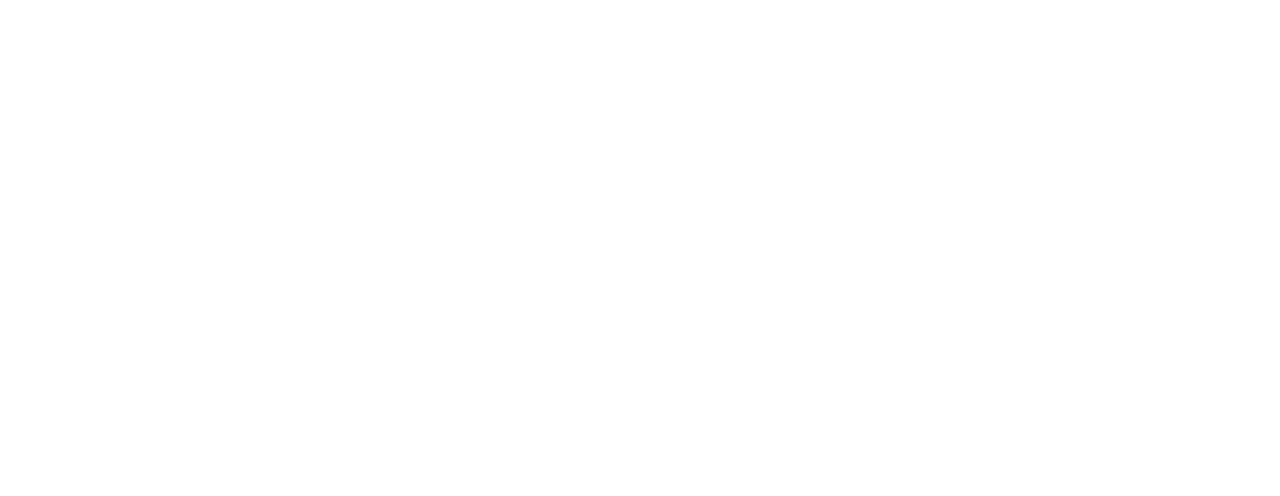
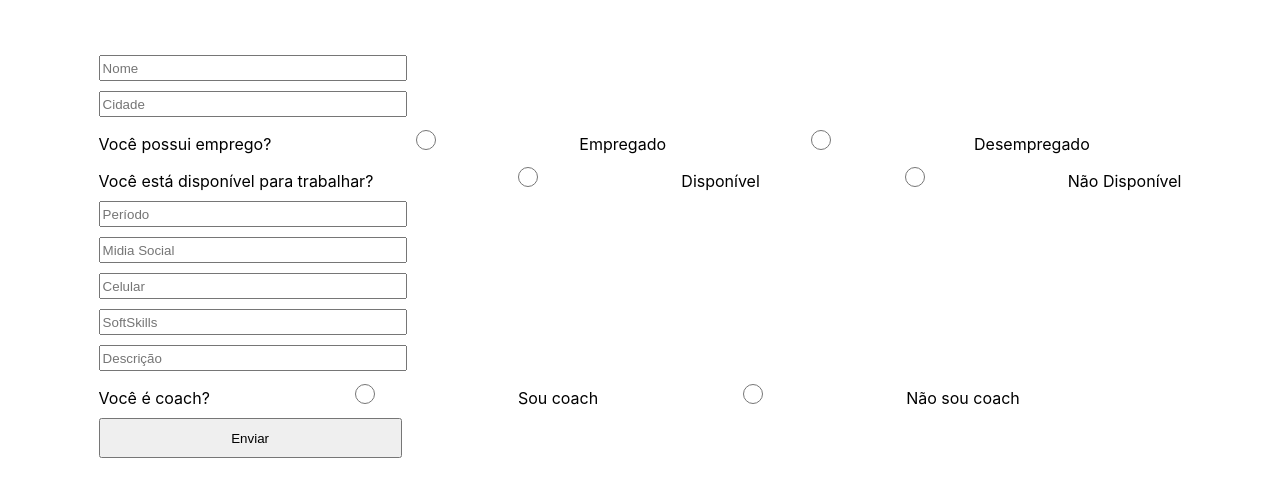
Before and after one commit to arv1983/Projeto-Panelinha-Colegio, a React (Create React App) app: page /users/dev in a window 1280 px wide. Shown: the top 496 px of the page. Built offline with nearby package versions, Linux system fonts and the light colour scheme.

Commit message:
fix: (Login && UserProvider)

```diff
--- a/src/components/Login/index.js
+++ b/src/components/Login/index.js
@@ -7,7 +7,7 @@
 import { User } from "../../providers/UserProvider";
 
 const Login = () => {
-  const { setId } = User();
+  const { setId, loggedUser } = User();
 
   const history = useHistory();
 
@@ -23,7 +23,8 @@
           JSON.stringify(response.data.accessToken)
         );
         setId(jwt_decode(localStorage.getItem("token")).sub);
-        history.push("/users");
+        loggedUser.type === "pf" && history.push("/users/dev");
+        loggedUser.type === "pj" && history.push("/users/comp");
       })
       .catch((e) => {
         console.log(e);
--- a/src/components/UpProfileDev/index.js
+++ b/src/components/UpProfileDev/index.js
@@ -18,25 +18,15 @@
   });
 
   const schema = yup.object().shape({
-    name: yup.string().max(40).required(),
-    city: yup.string().max(20).required(),
-    have_job: yup
-      .boolean("The value must be boolean")
-      .required("Required field")
-      .nullable(),
-    avaliable_job: yup
-      .boolean("The value must be boolean")
-      .required("Required field")
-      .nullable(),
+    city: yup.string().max(20),
+    have_job: yup.boolean("The value must be boolean").nullable(),
+    avaliable_job: yup.boolean("The value must be boolean").nullable(),
     quarter: yup.string().max(1),
     social_medias: yup.string().max(25),
-    cellPhone: yup.string().max(12).required(),
+    cellPhone: yup.string().max(12),
     softSkills: yup.string(),
-    description: yup.string().max(400).required(),
-    is_coach: yup
-      .boolean("The value must be boolean")
-      .required("Required field")
-      .nullable(),
+    description: yup.string().max(400),
+    is_coach: yup.boolean("The value must be boolean").nullable(),
   });
 
   const {
@@ -75,17 +65,29 @@
 
           <div>
             <span>Você possui emprego?</span>
-            <input {...register("have_job")} type="radio" value="true" />
+            <input {...register("have_job")} type="radio" value="Empregado" />
             <label>Empregado</label>
-            <input {...register("have_job")} type="radio" value="false" />
+            <input
+              {...register("have_job")}
+              type="radio"
+              value="Desempregado"
+            />
             <label>Desempregado</label>
           </div>
 
           <div>
             <span>Você está disponível para trabalhar?</span>
-            <input {...register("avaliable_job")} type="radio" value="true" />
+            <input
+              {...register("avaliable_job")}
+              type="radio"
+              value="Disponivel"
+            />
             <label>Disponível</label>
-            <input {...register("avaliable_job")} type="radio" value="false" />
+            <input
+              {...register("avaliable_job")}
+              type="radio"
+              value="NaoDisponivel"
+            />
             <label>Não Disponível</label>
           </div>
 
--- a/src/providers/UserProvider/index.js
+++ b/src/providers/UserProvider/index.js
@@ -17,11 +17,11 @@
   useEffect(() => {
     if (id) {
       api
-        .get(`/users/${id}/`)
+        .get(`/users/${id}`)
         .then((response) => {
           setLoggedUser(response.data);
         })
-        .catch((e) => e);
+        .catch((e) => console.log(e));
     }
   }, [id, loggedUser]);
 
--- a/src/routes/index.js
+++ b/src/routes/index.js
@@ -11,8 +11,10 @@
         <Register />
         <Login />
       </Route>
-      <Route exact path="/users">
+      <Route exact path="/users/comp">
         <UpProfileComp />
+      </Route>
+      <Route exact path="/users/dev">
         <UpProfileDev />
       </Route>
     </Switch>
```
